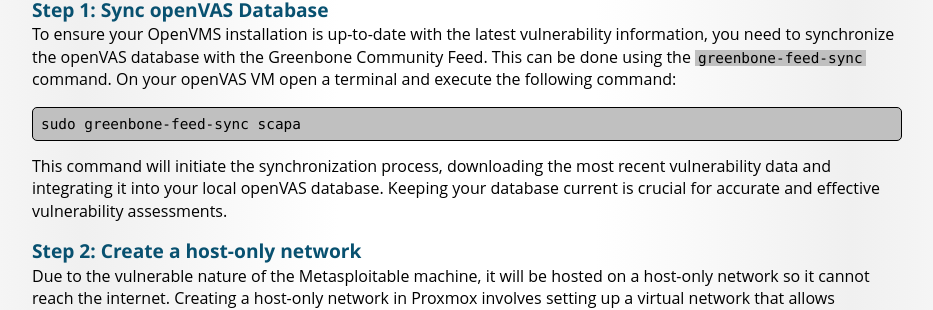
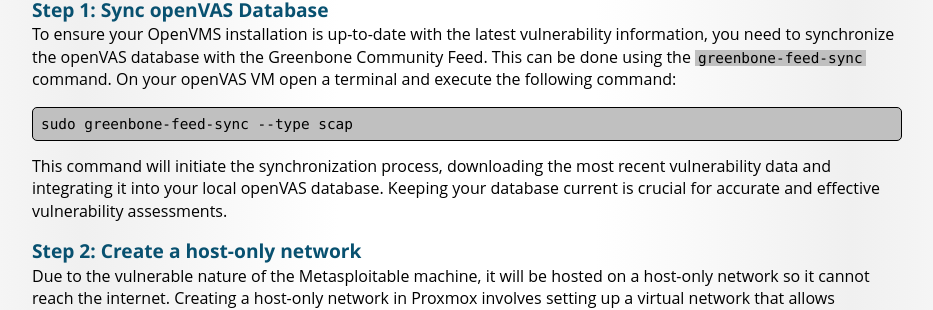
Before and after one commit to BYU-ITC-344/byu-itc-344.github.io, a Jekyll site: the page built from lab-6/index.md, in a window 1280 px wide. Shown: the part 808-1118 px from the top of the page, without its empty margins (173-1106 px from the left). Built offline with Jekyll 4.4.1, drawn with Linux system fonts in a browser that asks for light colours; some web fonts are replaced.

Commit message:
fixed command in lab 6

````diff
--- a/lab-6/index.md
+++ b/lab-6/index.md
@@ -31,7 +31,7 @@
 To ensure your OpenVMS installation is up-to-date with the latest vulnerability information, you need to synchronize the openVAS database with the Greenbone Community Feed. This can be done using the `greenbone-feed-sync` command. On your openVAS VM open a terminal and execute the following command:
 
 ```sh
-sudo greenbone-feed-sync scapa
+sudo greenbone-feed-sync --type scap
 ```
 
 This command will initiate the synchronization process, downloading the most recent vulnerability data and integrating it into your local openVAS database. Keeping your database current is crucial for accurate and effective vulnerability assessments.
````
